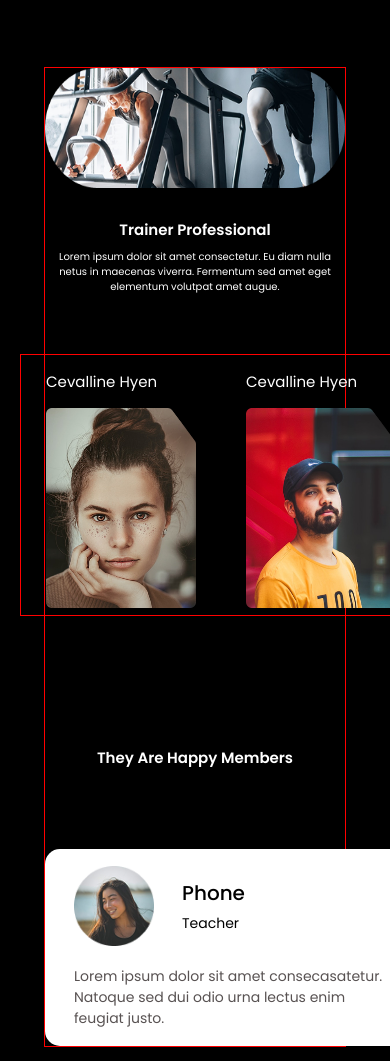
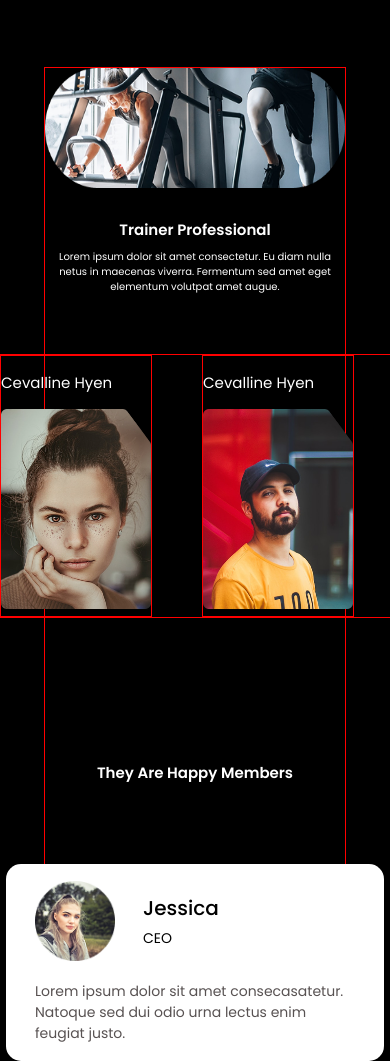
Before and after one commit to fasuyaaaPNG/can-fitness, a website: page index.html in a window 390 px wide. Shown: the part 1172-2233 px from the top of the page. Drawn offline with Linux system fonts and the light colour scheme.

Commit message:
corousel beta::trainer

```diff
--- a/app.js
+++ b/app.js
@@ -0,0 +1,13 @@
+document.addEventListener('DOMContentLoaded', function() {
+    const profileTrainer = document.querySelector('.profileTrainer');
+
+    function toggleCarousel() {
+      if (window.innerWidth <= 480) {
+        profileTrainer.classList.add('carousel-enabled');
+      } else {
+        profileTrainer.classList.remove('carousel-enabled');
+      }
+    }
+    toggleCarousel();
+    window.addEventListener('resize', toggleCarousel);
+  });
--- a/index.html
+++ b/index.html
@@ -252,4 +252,5 @@
         </div>
     </footer>
 </body>
+<script src="./app.js"></script>
 </html>
--- a/style.css
+++ b/style.css
@@ -607,6 +607,9 @@ hr {
         margin-right: auto;
         margin-bottom: 90px;
         position: relative;
+        display: flex;
+        flex-direction: column;
+        align-items: center;
     }
 
     .headerDesc3 {
@@ -647,16 +650,14 @@ hr {
         display: flex;
         justify-content: space-between;
         margin-bottom: 130px;
-        width: 100vw;
+        width: 300px;
         overflow-x: scroll;
         gap: 50px;
-        margin-left: -25px;
         border: 1px solid red;
     }
 
     .contentProfileTrainer {
-        position: relative;
-        left: 25px;
+        border: 1px solid red;
     }
 
     .namaContentProfileTrainer {
@@ -666,6 +667,12 @@ hr {
     .fotoContentProfileTrainer {
         width: 150px;
         height: 200px;
+    }
+
+    .carousel-enabled {
+        width: 100vw;
+        position: relative;
+        right: ;
     }
 
     .judulHappyMember {
```
